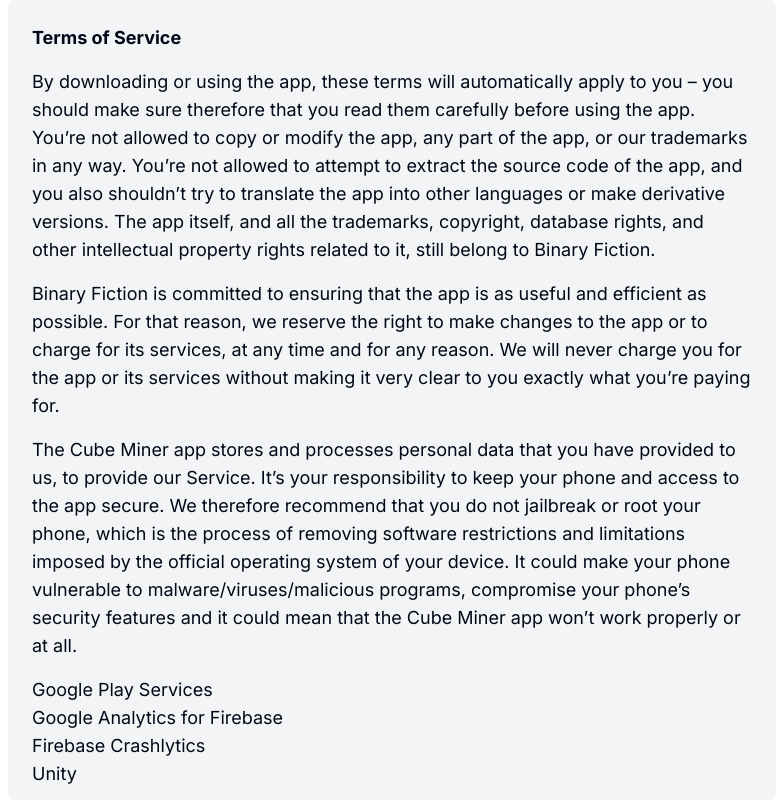
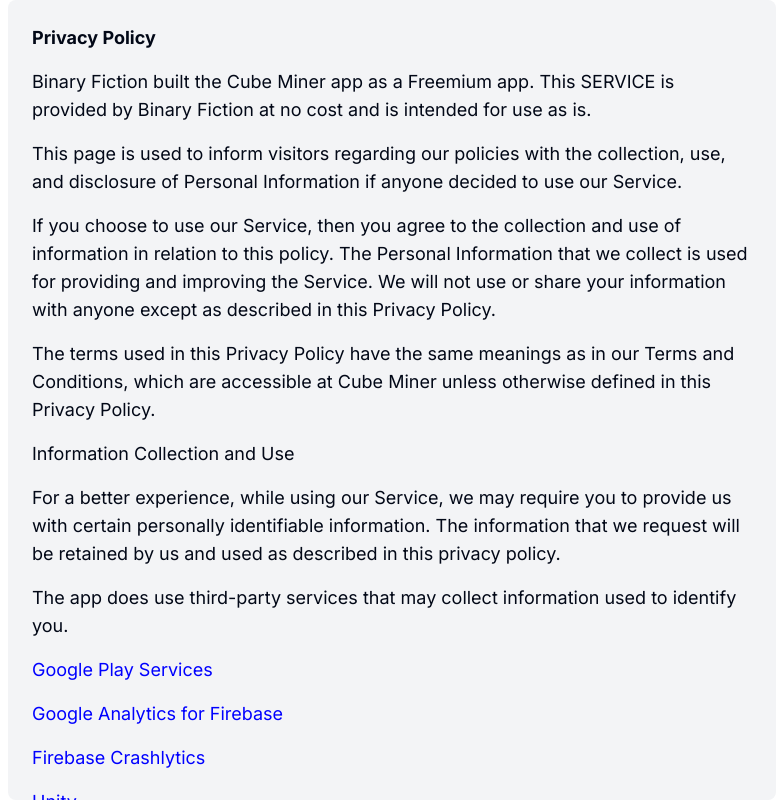
Before and after one commit to Cogito09/binaryfictionweb, a Next.js app: page /privacyPolicy in a window 1280 px wide. Shown: the whole page, without its empty margins (248-1029 px from the left). Built offline with nearby package versions, Linux system fonts and the light colour scheme.

Commit message:
updated privacy policy, added last release

```diff
--- a/app/privacyPolicy/page.tsx
+++ b/app/privacyPolicy/page.tsx
@@ -3,45 +3,99 @@
         return (
             <div className="flex items-center justify-center h-screen">
                     <div className="max-w-3xl p-6 bg-gray-100 rounded-lg overflow-y-auto max-h-screen">
-                            <p className="text-lg mb-4"><strong>Terms of Service</strong></p>
-                            {/* Previous paragraphs */}
+                            <p className="text-lg mb-4"><strong>Privacy Policy</strong></p>
                             <p className="text-lg mb-4">
-                                    By downloading or using the app, these terms will automatically apply to you – you should make sure therefore that you read them carefully before using the app. You’re not allowed to copy or modify the app, any part of the app, or our trademarks in any way. You’re not allowed to attempt to extract the source code of the app, and you also shouldn’t try to translate the app into other languages or make derivative versions. The app itself, and all the trademarks, copyright, database rights, and other intellectual property rights related to it, still belong to Binary Fiction.
+                                    Binary Fiction built the Cube Miner app as a Freemium app. This SERVICE is provided by Binary Fiction at no cost and is intended for use as is.
                             </p>
                             <p className="text-lg mb-4">
-                                    Binary Fiction is committed to ensuring that the app is as useful and efficient as possible. For that reason, we reserve the right to make changes to the app or to charge for its services, at any time and for any reason. We will never charge you for the app or its services without making it very clear to you exactly what you’re paying for.
+                                    This page is used to inform visitors regarding our policies with the collection, use, and disclosure of Personal Information if anyone decided to use our Service.
                             </p>
                             <p className="text-lg mb-4">
-                                    The Cube Miner app stores and processes personal data that you have provided to us, to provide our Service. It’s your responsibility to keep your phone and access to the app secure. We therefore recommend that you do not jailbreak or root your phone, which is the process of removing software restrictions and limitations imposed by the official operating system of your device. It could make your phone vulnerable to malware/viruses/malicious programs, compromise your phone’s security features and it could mean that the Cube Miner app won’t work properly or at all.
-                            </p>
-
-                            <p className="text-lg ">
-                                    Google Play Services
-                            </p>
-                            <p className="text-lg ">
-                                    Google Analytics for Firebase
-                            </p>
-                            <p className="text-lg ">
-                                    Firebase Crashlytics
+                                    If you choose to use our Service, then you agree to the collection and use of information in relation to this policy. The Personal Information that we collect is used for providing and improving the Service. We will not use or share your information with anyone except as described in this Privacy Policy.
                             </p>
                             <p className="text-lg mb-4">
-                                    Unity
+                                    The terms used in this Privacy Policy have the same meanings as in our Terms and Conditions, which are accessible at Cube Miner unless otherwise defined in this Privacy Policy.
                             </p>
                             <p className="text-lg mb-4">
-                                    You should be aware that there are certain things that Binary Fiction will not take responsibility for. Certain functions of the app will require the app to have an active internet connection...
-                            </p>
-                            {/* Continue formatting each paragraph with the same structure */}
-                            <p className="text-lg mb-4">
-                                    At some point, we may wish to update the app. The app is currently available on Android – the requirements for the system (and for any additional systems we decide to extend the availability of the app to) may change, and you’ll need to download the updates if you want to keep using the app...
+                                    Information Collection and Use
                             </p>
                             <p className="text-lg mb-4">
-                                    Changes to This Terms of Service
+                                    For a better experience, while using our Service, we may require you to provide us with certain personally identifiable information. The information that we request will be retained by us and used as described in this privacy policy.
                             </p>
                             <p className="text-lg mb-4">
-                                    We may update our Terms of Service from time to time. Thus, you are advised to review this page periodically for any changes. We will notify you of any changes by posting the new Terms and Conditions on this page.
+                                    The app does use third-party services that may collect information used to identify you.
                             </p>
                             <p className="text-lg mb-4">
-                                    These terms of Service are effective as of 2023-09-28
+                                    <a href="https://www.google.com/policies/privacy/" style={{ color: 'blue' }}>Google Play Services</a>
+                            </p>
+                            <p className="text-lg mb-4">
+                                    <a href="https://firebase.google.com/support/privacy" style={{ color: 'blue' }}>Google Analytics for Firebase</a>
+                            </p>
+                            <p className="text-lg mb-4">
+                                    <a href="https://firebase.google.com/support/privacy/" style={{ color: 'blue' }}>Firebase Crashlytics</a>
+                            </p>
+                            <p className="text-lg mb-4">
+                                    <a href="https://unity3d.com/legal/privacy-policy" style={{ color: 'blue' }}>Unity</a>
+                            </p>
+                            <p className="text-lg mb-4">
+                                    We want to inform you that whenever you use our Service, in a case of an error in the app we collect data and information (through third-party products) on your phone called Log Data. This Log Data may include information such as your device Internet Protocol (“IP”) address, device name, operating system version, the configuration of the app when utilizing our Service, the time and date of your use of the Service, and other statistics.
+                            </p>
+                            <p className="text-lg mb-4">
+                                    Cookies
+                            </p>
+                            <p className="text-lg mb-4">
+                                    Cookies are files with a small amount of data that are commonly used as anonymous unique identifiers. These are sent to your browser from the websites that you visit and are stored on your device's internal memory.
+                            </p>
+                            <p className="text-lg mb-4">
+                                    This Service does not use these “cookies” explicitly. However, the app may use third-party code and libraries that use “cookies” to collect information and improve their services. You have the option to either accept or refuse these cookies and know when a cookie is being sent to your device. If you choose to refuse our cookies, you may not be able to use some portions of this Service.
+                            </p>
+                            <p className="text-lg mb-4">
+                                    Service Providers
+                            </p>
+                            <p className="text-lg mb-4">
+                                    We may employ third-party companies and individuals due to the following reasons:
+                            </p>
+                            <p className="text-lg mb-4">
+                                    To facilitate our Service;
+                            </p>
+                            <p className="text-lg mb-4">
+                                    To provide the Service on our behalf;
+                            </p>
+                            <p className="text-lg mb-4">
+                                    To perform Service-related services; or
+                            </p>
+                            <p className="text-lg mb-4">
+                                    To assist us in analyzing how our Service is used.
+                            </p>
+                            <p className="text-lg mb-4">
+                                    We want to inform users of this Service that these third parties have access to their Personal Information. The reason is to perform the tasks assigned to them on our behalf. However, they are obligated not to disclose or use the information for any other purpose.
+                            </p>
+                            <p className="text-lg mb-4">
+                                    Security
+                            </p>
+                            <p className="text-lg mb-4">
+                                    We value your trust in providing us your Personal Information, thus we are striving to use commercially acceptable means of protecting it. But remember that no method of transmission over the internet, or method of electronic storage is 100% secure and reliable, and we cannot guarantee its absolute security.
+                            </p>
+                            <p className="text-lg mb-4">
+                                    Links to Other Sites
+                            </p>
+                            <p className="text-lg mb-4">
+                                    This Service may contain links to other sites. If you click on a third-party link, you will be directed to that site. Note that these external sites are not operated by us. Therefore, we strongly advise you to review the Privacy Policy of these websites. We have no control over and assume no responsibility for the content, privacy policies, or practices of any third-party sites or services.
+                            </p>
+                            <p className="text-lg mb-4">
+                                    Children’s Privacy
+                            </p>
+                            <p className="text-lg mb-4">
+                                    These Services do not address anyone under the age of 13. We do not knowingly collect personally identifiable information from children under 13 years of age. In the case we discover that a child under 13 has provided us with personal information, we immediately delete this from our servers. If you are a parent or guardian and you are aware that your child has provided us with personal information, please contact us so that we will be able to do the necessary actions.
+                            </p>
+                            <p className="text-lg mb-4">
+                                    Changes to This Privacy Policy
+                            </p>
+                            <p className="text-lg mb-4">
+                                    We may update our Privacy Policy from time to time. Thus, you are advised to review this page periodically for any changes. We will notify you of any changes by posting the new Privacy Policy on this page.
+                            </p>
+                            <p className="text-lg mb-4">
+                                    This policy is effective as of 2023-09-28
                             </p>
                     </div>
             </div>
--- a/app/termsOfService/page.tsx
+++ b/app/termsOfService/page.tsx
@@ -15,18 +15,19 @@
                     The Cube Miner app stores and processes personal data that you have provided to us, to provide our Service. It’s your responsibility to keep your phone and access to the app secure. We therefore recommend that you do not jailbreak or root your phone, which is the process of removing software restrictions and limitations imposed by the official operating system of your device. It could make your phone vulnerable to malware/viruses/malicious programs, compromise your phone’s security features and it could mean that the Cube Miner app won’t work properly or at all.
                 </p>
 
-                <p className="text-lg ">
-                    Google Play Services
-                </p>
-                <p className="text-lg ">
-                    Google Analytics for Firebase
-                </p>
-                <p className="text-lg ">
-                    Firebase Crashlytics
+                <p className="text-lg mb-4">
+                    <a href="https://www.google.com/policies/privacy/" style={{ color: 'blue' }}>Google Play Services</a>
                 </p>
                 <p className="text-lg mb-4">
-                    Unity
+                    <a href="https://firebase.google.com/support/privacy" style={{ color: 'blue' }}>Google Analytics for Firebase</a>
                 </p>
+                <p className="text-lg mb-4">
+                    <a href="https://firebase.google.com/support/privacy/" style={{ color: 'blue' }}>Firebase Crashlytics</a>
+                </p>
+                <p className="text-lg mb-4">
+                    <a href="https://unity3d.com/legal/privacy-policy" style={{ color: 'blue' }}>Unity</a>
+                </p>
+
                 <p className="text-lg mb-4">
                     You should be aware that there are certain things that Binary Fiction will not take responsibility for. Certain functions of the app will require the app to have an active internet connection...
                 </p>
--- a/firebase/clientApp.ts
+++ b/firebase/clientApp.ts
@@ -12,7 +12,8 @@
     storageBucket: "binaryfictionweb.appspot.com",
     messagingSenderId: "1001004571218",
     appId: "1:1001004571218:web:136721859d1eaa385e1d8b",
-    measurementId: "G-EBBLMPF4V8"
+    measurementId: "G-EBBLMPF4V8",
+    hostingOrigin: "binaryfictionweb.web.app",
 };
 
 // Initialize Firebase
```
Also changed, not shown: app/games/page.tsx (+29 -13 lines).
